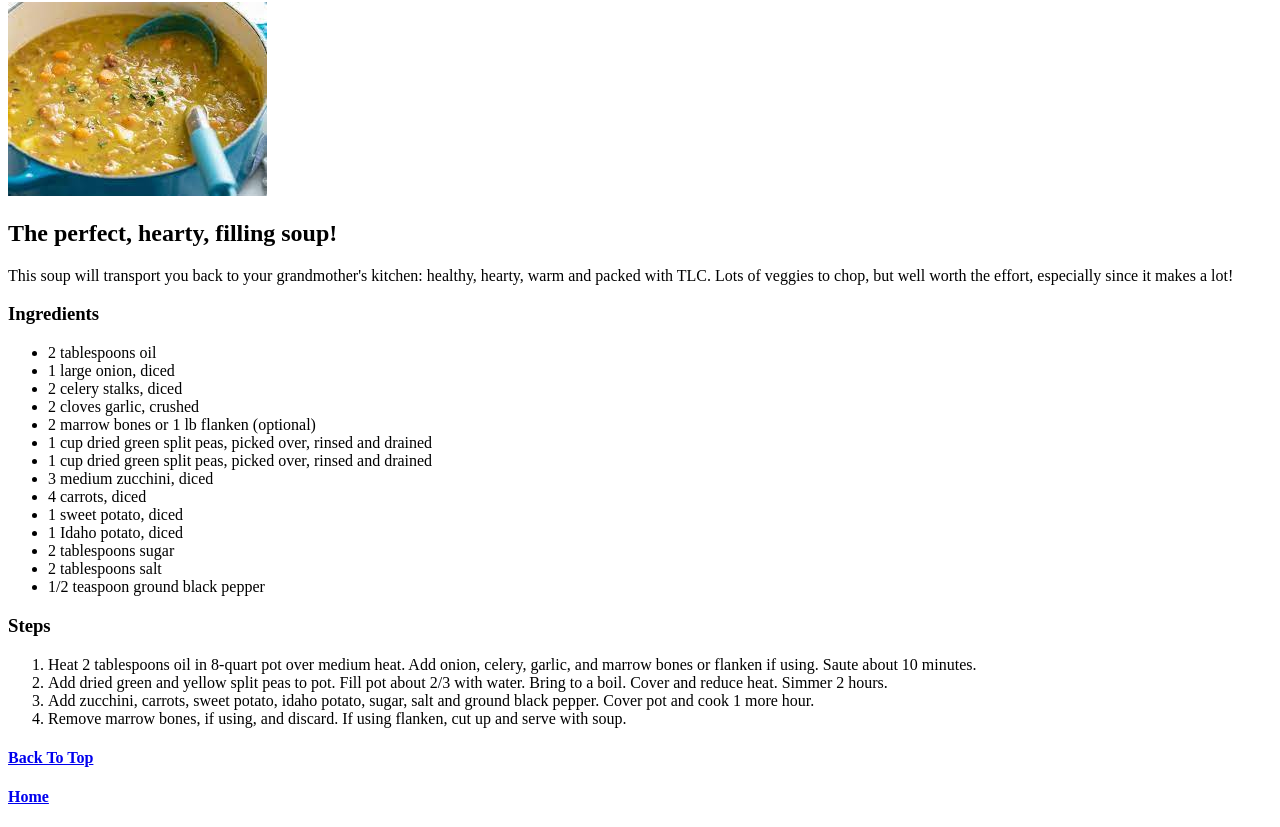
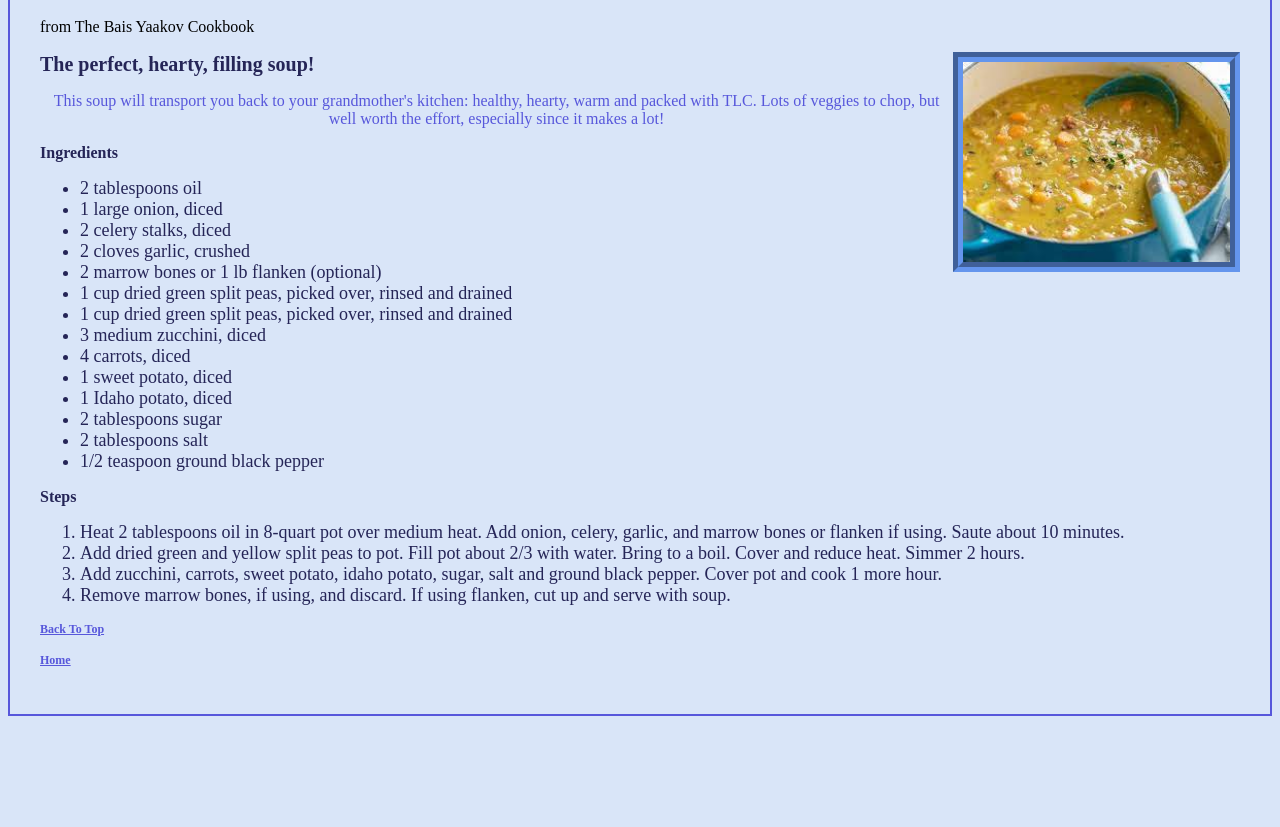
Before and after one commit to TheMeIAm/odin-recipes, a plain HTML site: page recipes/split-pea-vegetable-soup.html in a window 1280 px wide. Shown: the part 112-939 px from the top of the page. After the commit the page ends 836 px from the top, so only its background shows below. Drawn offline with Linux system fonts and the light colour scheme.

Commit message:
Add links and classes to all pages

```diff
--- a/recipes/split-pea-vegetable-soup.html
+++ b/recipes/split-pea-vegetable-soup.html
@@ -2,15 +2,16 @@
 <html lang="en">
     <head>
         <meta charset="utf-8">
+        <link rel="stylesheet" href="../styles.css">
         <title>Split Pea Vegetable Soup</title>
     </head>
     <body>
         <h1>Split Pea Vegetable Soup</h1>
         <p>from The Bais Yaakov Cookbook</p>
-        <img src="../images/split-pea-soup.jpeg"
+        <img class="floatright" align="right" src="../images/split-pea-soup.jpeg"
             alt="Blue bowl of chunky soup filled with vegetables">
         <h2>The perfect, hearty, filling soup!</h2>
-        <p>This soup will transport you back to your grandmother's
+        <p class="note">This soup will transport you back to your grandmother's
            kitchen: healthy, hearty, warm and packed with TLC.
            Lots of veggies to chop, but well worth the effort,
            especially since it makes a lot!</p>
@@ -52,7 +53,7 @@
             </li>
         </ol>
         </p>
-        <a href="split-pea-vegetable-soup.html"><h4>Back To Top</h4></a>
-        <a href="../index.html"><h4>Home</h4></a>
+        <a class= "link top" href="split-pea-vegetable-soup.html"><h4>Back To Top</h4></a>
+        <a class= "link home" href="../index.html"><h4>Home</h4></a>
     </body>
 </html>
--- a/styles.css
+++ b/styles.css
@@ -18,7 +18,11 @@ img {
     width: auto;
     border: 10px cornflowerblue;
     border-style: groove;
+    text-align: right;
     }
+.floatright {
+    text-align:right;
+}
 
 .note {
     color:rgb(87, 87, 219);
@@ -46,7 +50,7 @@ li {
     color:rgb(37, 37, 87);
     font-size: 18px;
     }
-.link {
+a.link {
     border: 1px midnightblue;
     background-color:orange;
     font-weight: bold;
```
Also changed, not shown: index.html (+4 -2 lines), recipes/mushroom-barley-soup.html (+5 -4 lines), recipes/zucchini-garlic-soup.html (+5 -4 lines).
